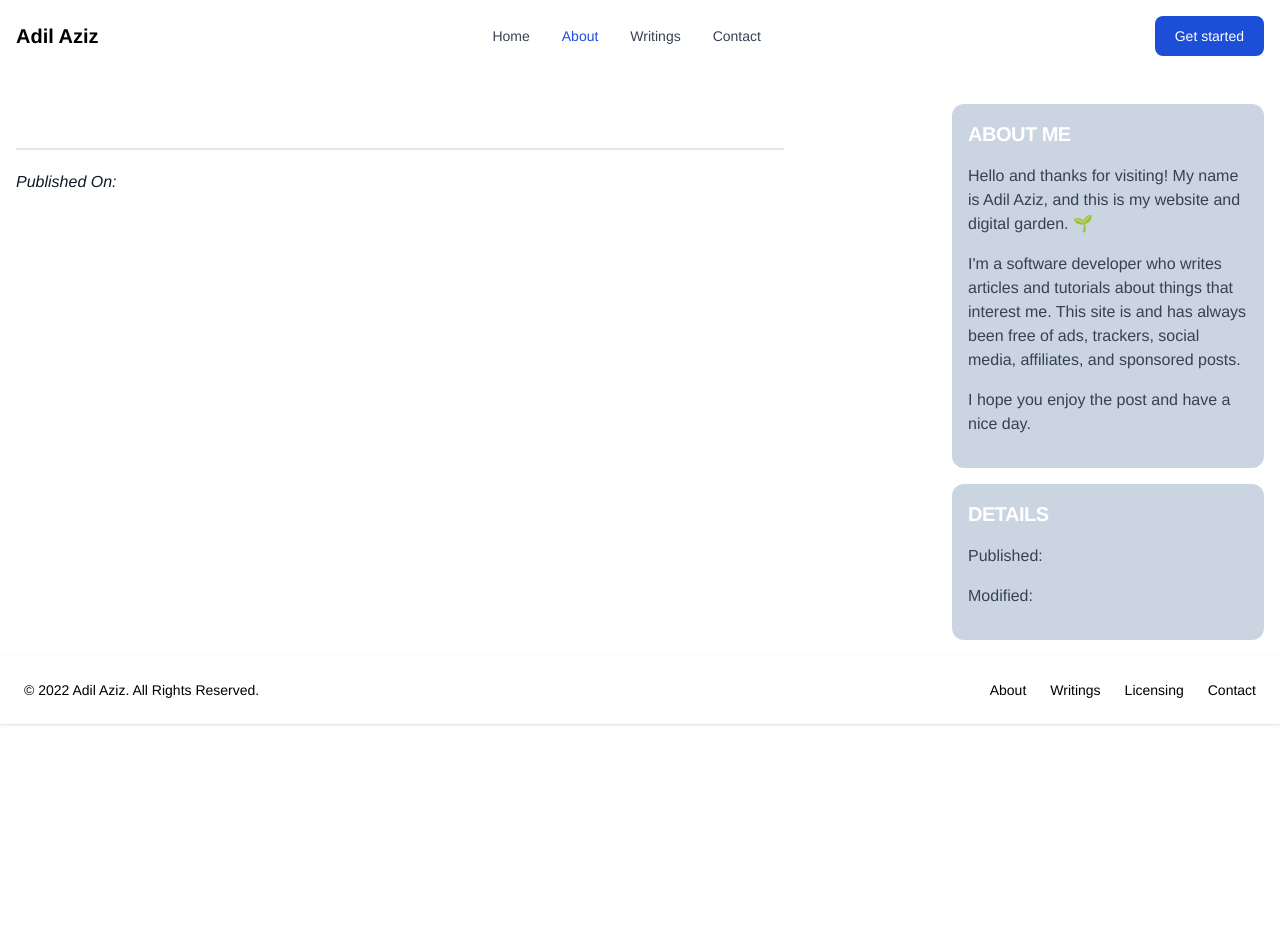
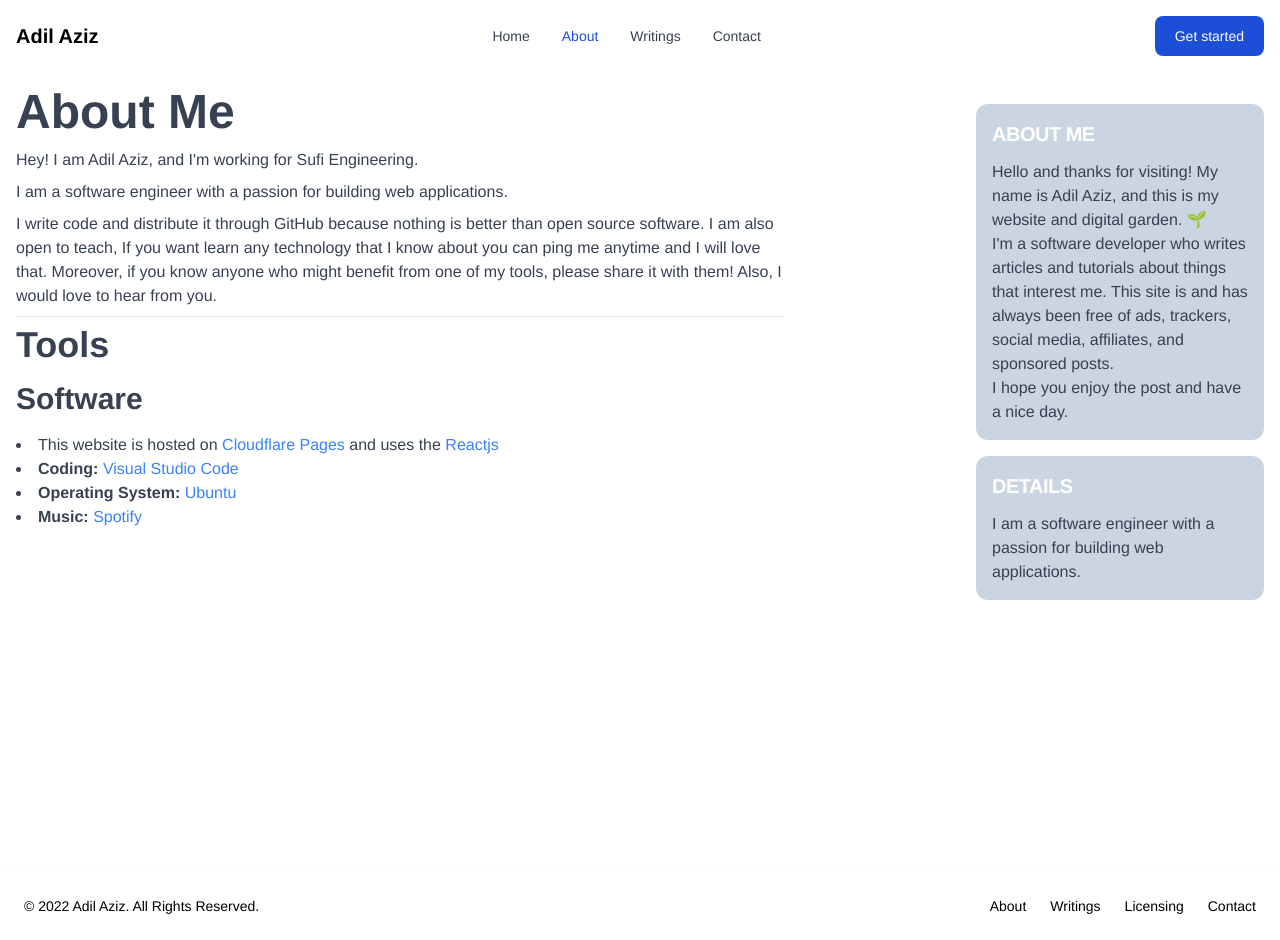
Before and after one commit to adilj13/adilj13.github.io, a React (Create React App) app: page /about in a window 1280 px wide. Before the commit the page ends 800 px from the top, so only its background shows below. Built offline with nearby package versions, Linux system fonts and the light colour scheme.

Commit message:
updated about page

```diff
--- a/src/webpages/about.js
+++ b/src/webpages/about.js
@@ -7,20 +7,29 @@ const About = () => {
         return (
             <div className="bg-white border-gray-200 dark:bg-gray-900">
             <Navbar selected="about"/>
-            <div className="sm:container sm:mx-auto p-4 max-w-xs grid grid-cols-4" >
+            <div className="sm:container sm:mx-auto p-4 max-w-md lg:grid lg:grid-cols-4 lg:gap-8 min-h-[100vh]" >
                 <div className="max-w-3xl w-full col-span-3">
-                    <h4 className="mb-3 text-5xl font-semibold tracking-tight text-white">About Me</h4>
-                    <hr/>
-                    <div className="blogContent text-gray-700 dark:text-white">
+                    <h4 className="mb-3 text-5xl font-semibold text-gray-700 dark:text-white">About Me</h4>
+                    <div className="text-gray-700 dark:text-white">
+                        <p className='my-2'>Hey! I am Adil Aziz, and I'm working for Sufi Engineering.</p>
+                        <p className='my-2'>I am a software engineer with a passion for building web applications.</p>
+                        <p className='my-2'>I write code and distribute it through GitHub because nothing is better than open source software. I am also open to teach, If you want learn any technology that I know about you can ping me anytime and I will love that. Moreover, if you know anyone who might benefit from one of my tools, please share it with them! Also, I would love to hear from you.</p>
                     </div>
                     <hr/>
-                    <p className="my-5 italic text-gray-900 dark:text-white">Published On: </p>
+                    <h3 className='text-gray-700 dark:text-white text-4xl font-semibold my-2'>Tools</h3>
+                    <h4 className='text-gray-700 dark:text-white text-3xl font-semibold my-4'>Software</h4>
+                    <ul className='list-disc list-inside'>
+                        <li className='text-gray-700 dark:text-white'>This website is hosted on <a className='hover:bg-blue-500 hover:text-white dark:hover:text-gray-700 text-blue-500' href='https://pages.cloudflare.com/'>Cloudflare Pages</a> and uses the <a href='https://reactjs.com' className='hover:bg-blue-500 hover:text-white dark:hover:text-gray-700 text-blue-500'>Reactjs</a></li>
+                        <li className='text-gray-700 dark:text-white'><b>Coding:</b> <a className='hover:bg-blue-500 hover:text-white dark:hover:text-gray-700 text-blue-500' href='https://code.visualstudio.com/' >Visual Studio Code</a></li>
+                        <li className='text-gray-700 dark:text-white'><b>Operating System:</b> <a className='hover:bg-blue-500 hover:text-white dark:hover:text-gray-700 text-blue-500' href='https://ubuntu.com/' >Ubuntu</a></li>
+                        <li className='text-gray-700 dark:text-white'><b>Music:</b> <a className='hover:bg-blue-500 hover:text-white dark:hover:text-gray-700 text-blue-500' href='https://spotify.com/' >Spotify</a></li>
+                    </ul>
                 </div>
                 <div className="max-w-3xl w-full col-span-1">
                     <div className="my-4 bg-slate-300  dark:bg-slate-800 p-4 max-w-3xl rounded-xl w-full">
                         <h4 className="mb-3 text-xl font-semibold tracking-tight text-white">ABOUT ME</h4>
 
-                        <div className="blogContent text-gray-700 dark:text-white">
+                        <div className="text-gray-700 dark:text-white">
                             <p>Hello and thanks for visiting! My name is Adil Aziz, and this is my website and digital garden. 🌱</p>
                             <p>I'm a software developer who writes articles and tutorials about things that interest me. This site is and has always been free of ads, trackers, social media, affiliates, and sponsored posts.</p>
 
@@ -30,9 +39,8 @@ const About = () => {
                     <div className="bg-slate-300  dark:bg-slate-800 p-4 max-w-3xl rounded-xl w-full">
                         <h4 className="mb-3 text-xl font-semibold tracking-tight text-white">DETAILS</h4>
 
-                        <div className="blogContent text-gray-700 dark:text-white">
-                            <p>Published: </p>
-                            <p>Modified: </p>
+                        <div className="text-gray-700 dark:text-white">
+                            <p>I am a software engineer with a passion for building web applications.</p>
                         </div>
                     </div>
                 </div>
--- a/src/webpages/blog/details.js
+++ b/src/webpages/blog/details.js
@@ -81,7 +81,7 @@ function BlogDetails () {
                 <Navbar selected="blog"/>
                 <div className="sm:container mx-auto p-4 max-w-md lg:grid lg:grid-cols-4 lg:gap-8 min-h-[100vh]" >
                     <div className="lg:col-span-3">
-                        <h4 className="mb-3 text-5xl font-semibold tracking-tight text-white">{parse(blog.title)}</h4>
+                        <h4 className="mb-3 text-5xl font-semibold tracking-tight text-black dark:text-white">{parse(blog.title)}</h4>
                         <hr/>
                         <div className="blogContent text-gray-700 dark:text-white">
                             {parse(blog.content)}
--- a/src/webpages/blog/list.js
+++ b/src/webpages/blog/list.js
@@ -9,7 +9,7 @@ const BlogList = () => {
     const [isLoaded, setIsLoaded] = useState(false);
     const [blogs, setBlogs] = useState([]);
     useEffect(() => {
-        fetch("https://public-api.wordpress.com/rest/v1.1/sites/adilj13.wordpress.com/posts/")
+        fetch("https://public-api.wordpress.com/rest/v1.1/sites/adilj13.wordpress.com/posts/?order_by=date&order=DESC&fields=title,slug,excerpt,featured_image")
             .then(res => res.json())
             .then(
                 (data) => {
@@ -28,7 +28,7 @@ const BlogList = () => {
         return (
             <div className="bg-white border-gray-200 dark:bg-gray-900">
                 <Navbar selected="blog" />
-                <div className="columns-3 min-h-[100vh]">
+                <div className="columns-1 md:columns-3 min-h-[100vh]">
                     <div className="border border-blue-300 shadow rounded-md p-4 max-w-sm w-full mx-auto">
                         <div className="animate-pulse flex space-x-4">
                             <div className="rounded-full bg-slate-700 h-10 w-10"></div>
@@ -44,7 +44,7 @@ const BlogList = () => {
                             </div>
                         </div>
                     </div>
-                    <div className="border border-blue-300 shadow rounded-md p-4 max-w-sm w-full mx-auto">
+                    <div className="border border-blue-300 shadow rounded-md p-4 m-4 max-w-sm w-full mx-auto">
                         <div className="animate-pulse flex space-x-4">
                             <div className="rounded-full bg-slate-700 h-10 w-10"></div>
                             <div className="flex-1 space-y-6 py-1">
@@ -59,7 +59,7 @@ const BlogList = () => {
                             </div>
                         </div>
                     </div>
-                    <div className="border border-blue-300 shadow rounded-md p-4 max-w-sm w-full mx-auto">
+                    <div className="border border-blue-300 shadow rounded-md p-4 m-4 max-w-sm w-full mx-auto">
                         <div className="animate-pulse flex space-x-4">
                             <div className="rounded-full bg-slate-700 h-10 w-10"></div>
                             <div className="flex-1 space-y-6 py-1">
```
Also changed, not shown: src/webpages/home.js. Lines whose indentation alone changed are shown as unchanged.
